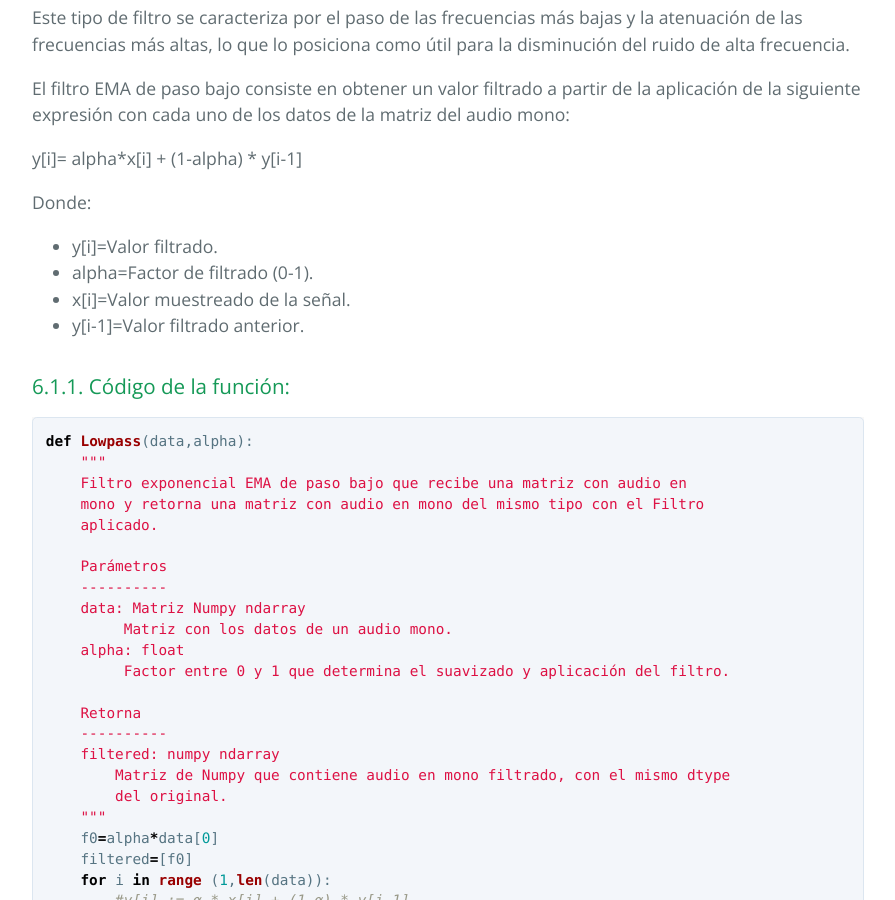
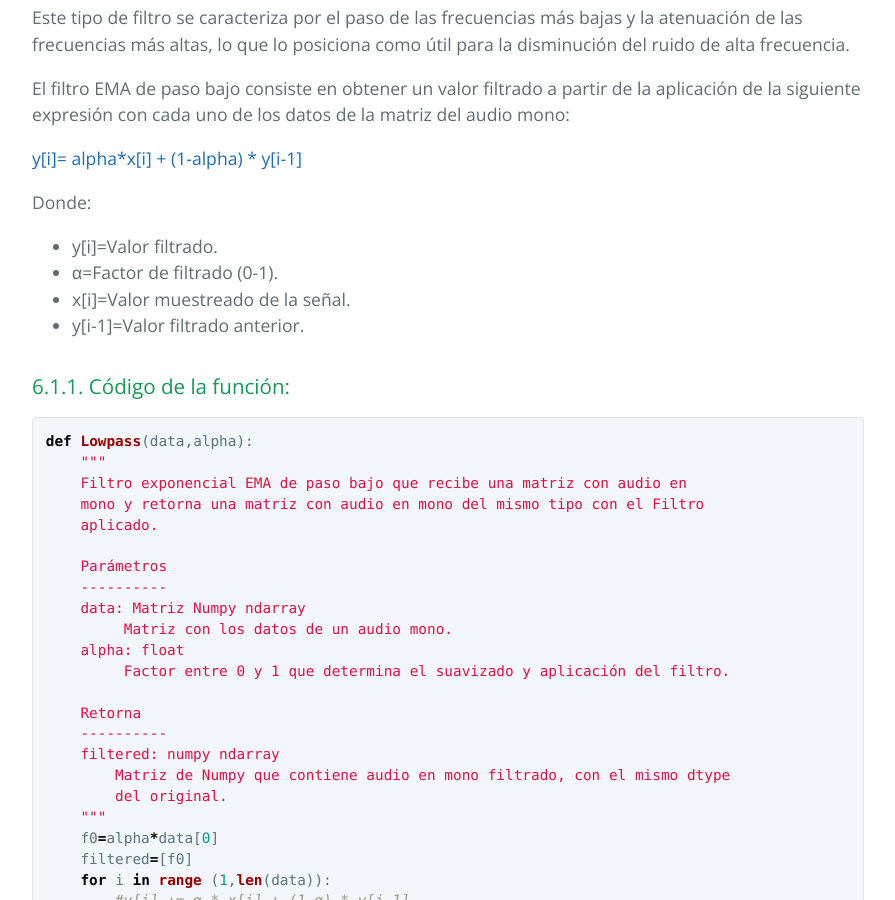
Before and after one commit to DarkNightSoldier/AudioProcessing, a Jekyll site: the page built from acerca.md, in a window 1280 px wide and 900 px high, scrolled down 11719 px. Shown: the whole window, without its empty margins (192-1087 px from the left). Built offline with Jekyll 4.4.1, drawn with Linux system fonts in a browser that asks for light colours; grey boxes are pictures that could not be loaded.

Commit message:
Add latex equations

```diff
--- a/acerca.md
+++ b/acerca.md
@@ -13,7 +13,7 @@
 
 # Contenido:
 1. [Reproducción de audio](#1-reproducción-de-audio)
-    1. [Código de la función](#11-código-de-la-funciónn)
+    1. [Código de la función](#11-código-de-la-función)
     2. [Demostración](#12-demostración)
 2. [Funciones de lectura y escritura de audio](#2-funciones-de-lectura-y-escritura-de-audio)
     1. [Función de lectura de audio](#21-lectura-de-audio)
@@ -397,11 +397,11 @@
 
 El filtro EMA de paso bajo consiste en obtener un valor filtrado a partir de la aplicación de la siguiente expresión con cada uno de los datos de la matriz del audio mono:
 
-y[i]= alpha*x[i] + (1-alpha) * y[i-1]
+[y[i]= alpha*x[i] + (1-alpha) * y[i-1]](http://latex2png.com/pngs/63355e28cd624ff12c24969723ad5f0a.png)
 
 Donde:
 - y[i]=Valor filtrado.
-- alpha=Factor de filtrado (0-1).
+- α=Factor de filtrado (0-1).
 - x[i]=Valor muestreado de la señal.
 - y[i-1]=Valor filtrado anterior.
 
@@ -444,11 +444,11 @@
 
 El filtro EMA de paso alto consiste en obtener un valor filtrado a partir de la aplicación de la siguiente expresión con cada uno de los datos de la matriz del audio mono:
 
-y[i]=x[i]-lowpass[i]
+[y[i]=x[i]-lowpass[i]](http://latex2png.com/pngs/13ae5022aa95018a04e5936d53c6573d.png)
 
 Es decir:
 
-y[i]=x[i]-(alpha*x[i] + (1-alpha) * y[i-1])
+[y[i]=x[i]-(alpha*x[i] + (1-alpha) * y[i-1])](http://latex2png.com/pngs/a564033f3d700be67d17a70051f84c54.png)
 
 Donde:
 - y[i]=Valor filtrado.
```
